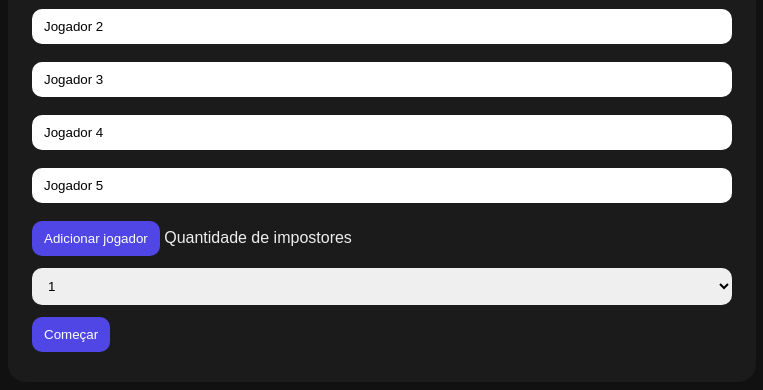
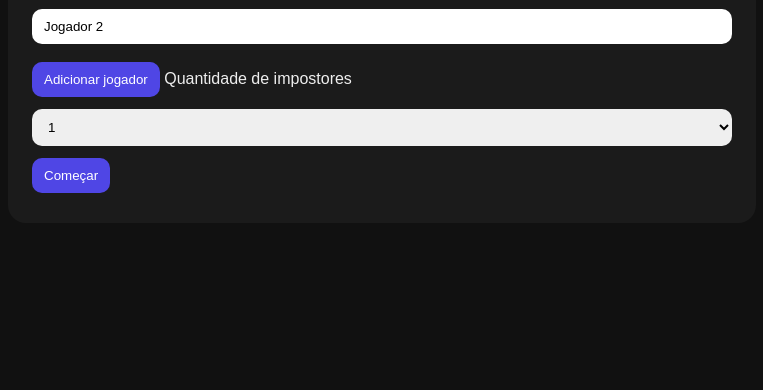
Before and after one commit to vivicius/Jogo-Impostor, a plain HTML site: page index.html in a window 1280 px wide. Shown: the part 192-582 px from the top of the page, without its empty margins (258-1021 px from the left). Drawn offline with Linux system fonts and the light colour scheme.

Commit message:
pequenas correcoes

```diff
--- a/index.html
+++ b/index.html
@@ -94,7 +94,7 @@
             document.getElementById('players').appendChild(div);
         }
 
-        for (let i = 1; i <= 5; i++) addPlayer('Jogador ' + i);
+        for (let i = 1; i <= 2; i++) addPlayer('Jogador ' + i);
 
         function getWord() {
             return fallback[Math.floor(Math.random() * fallback.length)];
```
